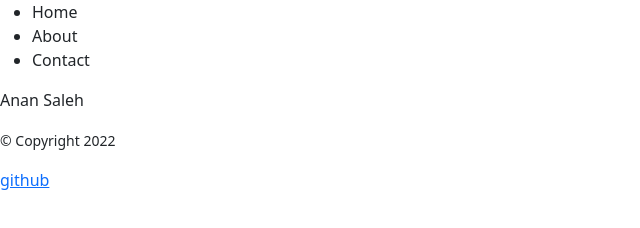
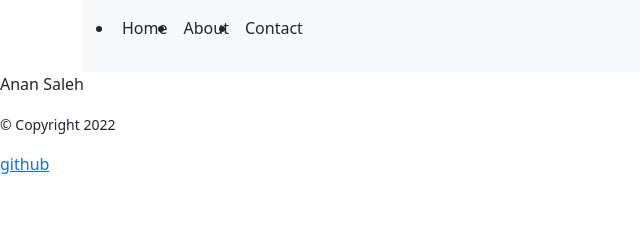
Before and after one commit to dingwuying/organize-monthly-income, a plain HTML site: page index.html in a window 1280 px wide. Shown: the whole page, without its empty margins (0-640 px from the left). Drawn offline with nearby package versions, Linux system fonts and the light colour scheme.

Commit message:
added navbar

```diff
--- a/index.html
+++ b/index.html
@@ -11,12 +11,12 @@
 <body>
     <header>
         <div class="header_container">
-            <div class="header_inner_container">
-                <nav class="header_nav_bar">
-                    <ul class="nav_list">
-                        <li class="nav_list_item">Home</li>
-                        <li class="nav_list_item">About</li>
-                        <li class="nav_list_item">Contact</li>
+            <div class="header_inner_container container">
+                <nav class="header_nav_bar navbar navbar-expand-lg bg-light">
+                    <ul class="nav_list d-flex flex-row mb-3">
+                        <li class="nav_list_item p-2">Home</li>
+                        <li class="nav_list_item p-2">About</li>
+                        <li class="nav_list_item p-2">Contact</li>
                     </ul>
                 </nav>
             </div>
```
